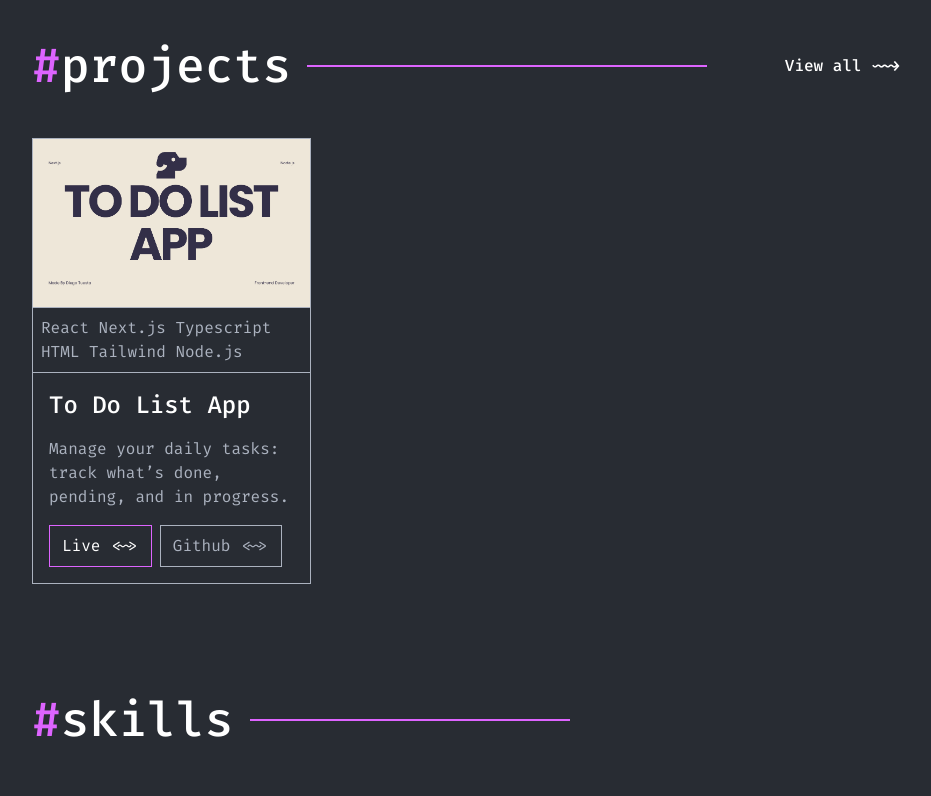
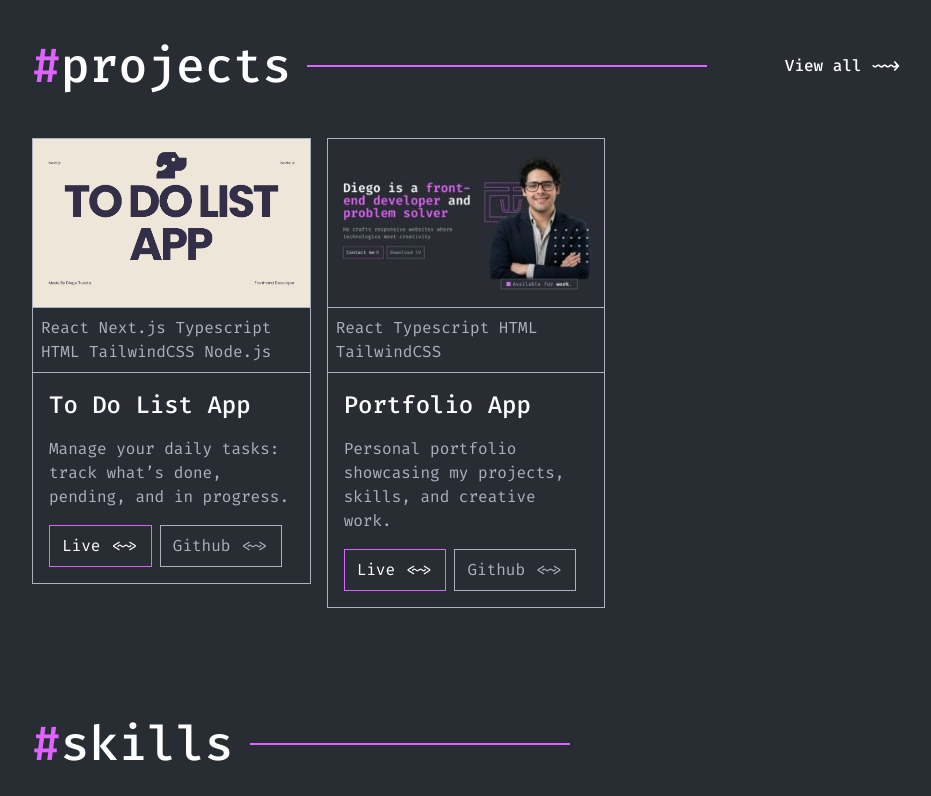
Before and after one commit to diegotuesta25/portfolio, a Next.js app: page /en in a window 1280 px wide. Shown: the part 760-1556 px from the top of the page, without its empty margins (174-1105 px from the left). Built offline with nearby package versions, Linux system fonts and the light colour scheme.

Commit message:
New Projects

```diff
--- a/app/[locale]/ui/home/projects.tsx
+++ b/app/[locale]/ui/home/projects.tsx
@@ -19,7 +19,7 @@ export default function Projects({
 	const recentProjects = [
 		{
 			src: "/todolistapp-picture.png",
-			tools: "React Next.js Typescript HTML Tailwind Node.js",
+			tools: "React Next.js Typescript HTML TailwindCSS Node.js",
 			title: "To Do List App",
 			description: "appDescription1",
 			href: "https://to-do-list-app-bay-five.vercel.app/",
@@ -28,26 +28,48 @@ export default function Projects({
 			github: true,
 			githubUrl: "https://github.com/diegotuesta25/to-do-list-app",
 		},
+		{
+			src: "/portfolio-picture.jpg",
+			tools: "React Typescript HTML TailwindCSS",
+			title: "Portfolio App",
+			description: "appDescription2",
+			href: "https://diegotuesta.site",
+			live: true,
+			demo: false,
+			github: true,
+			githubUrl: "https://github.com/diegotuesta25/portfolio",
+		},
 	];
 
 	const smallProjects = [
 		{
 			src: "",
-			tools: "React Redux",
-			title: "Pokemon App",
+			tools: "React Typescript TailwindCSS",
+			title: "Github User Finder App",
 			description: "smallApp1",
-			href: "https://www.google.com",
+			href: "",
 			live: false,
 			demo: false,
 			github: true,
-			githubUrl: "https://github.com/diegotuesta25/to-do-list-app",
+			githubUrl: "https://github.com/diegotuesta25/github-user-finder",
+		},
+		{
+			src: "",
+			tools: "React Typescript TailwindCSS",
+			title: "Weather App",
+			description: "smallApp2",
+			href: "",
+			live: false,
+			demo: false,
+			github: true,
+			githubUrl: "https://github.com/diegotuesta25/weather-app",
 		},
 	];
 
 	const projects = [
 		{
 			src: "/todolistapp-picture.png",
-			tools: "React Next.js Typescript HTML Tailwind Node.js",
+			tools: "React Next.js Typescript HTML TailwindCSS Node.js",
 			title: "To Do List App",
 			description: "appDescription1",
 			href: "https://to-do-list-app-bay-five.vercel.app/",
@@ -55,6 +77,17 @@ export default function Projects({
 			demo: false,
 			github: true,
 			githubUrl: "https://github.com/diegotuesta25/to-do-list-app",
+		},
+		{
+			src: "/portfolio-picture.jpg",
+			tools: "React Typescript HTML TailwindCSS",
+			title: "Portfolio App",
+			description: "appDescription2",
+			href: "https://diegotuesta.site",
+			live: true,
+			demo: false,
+			github: true,
+			githubUrl: "https://github.com/diegotuesta25/portfolio",
 		},
 	];
 
@@ -89,7 +122,7 @@ export default function Projects({
 			<div className="grid grid-cols-1 lg:grid-cols-3 gap-4">
 				{displayedProjects.map(p => (
 					<Box
-						key={p.href}
+						key={p.description}
 						src={p.src}
 						title={p.tools}
 						variant="text"
--- a/messages/en.json
+++ b/messages/en.json
@@ -19,7 +19,9 @@
 		"viewAllBtn": "View all ~~>",
 		"liveBtn": "Live <~>",
 		"appDescription1": "Manage your daily tasks: track what’s done, pending, and in progress.",
-		"smallApp1": "Fetch all the Pokemons"
+		"appDescription2": "Personal portfolio showcasing my projects, skills, and creative work.",
+		"smallApp1": "Simple app that fetches and displays GitHub user data by username.",
+		"smallApp2": "Simple weather app showing live data by city."
 	},
 	"aboutMe": {
 		"p1": "Hello, I'm Diego!",
--- a/messages/es.json
+++ b/messages/es.json
@@ -19,7 +19,9 @@
 		"viewAllBtn": "Ver todo ~~>",
 		"liveBtn": "En vivo <~>",
 		"appDescription1": "Gestiona tus tareas diarias: lleva un registro de lo que está hecho, pendiente y en curso.",
-		"smallApp1": "Desplega todos los Pokemons"
+		"appDescription2": "Portafolio personal donde muestro mis proyectos, habilidades y trabajo creativo.",
+		"smallApp1": "Aplicación simple que obtiene y muestra datos de usuarios de GitHub por nombre de usuario.",
+		"smallApp2": "Aplicación del clima simple que muestra datos en tiempo real por ciudad."
 	},
 	"aboutMe": {
 		"p1": "¡Hola, soy Diego!",
```
Also changed, not shown: public/portfolio-picture.jpg (added).
